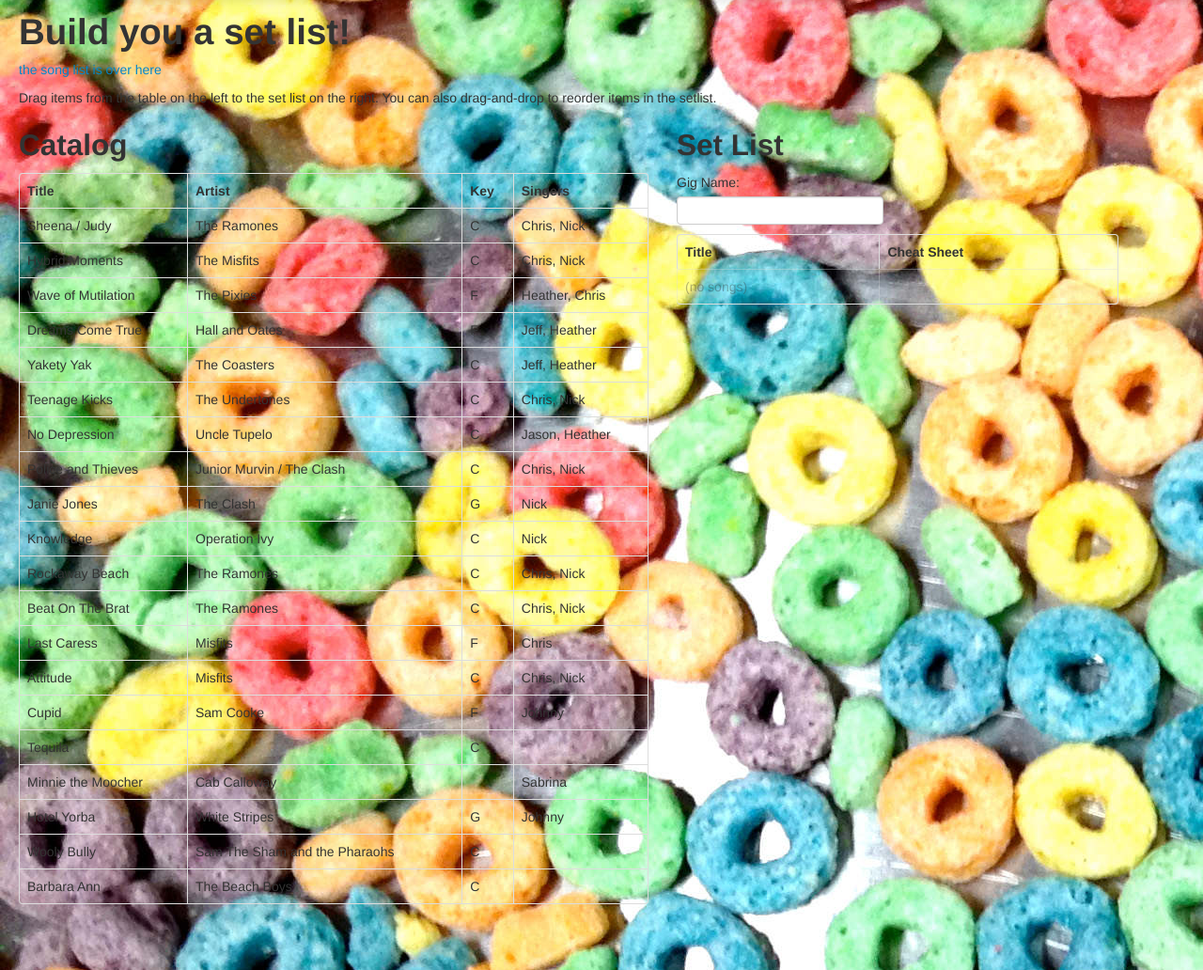
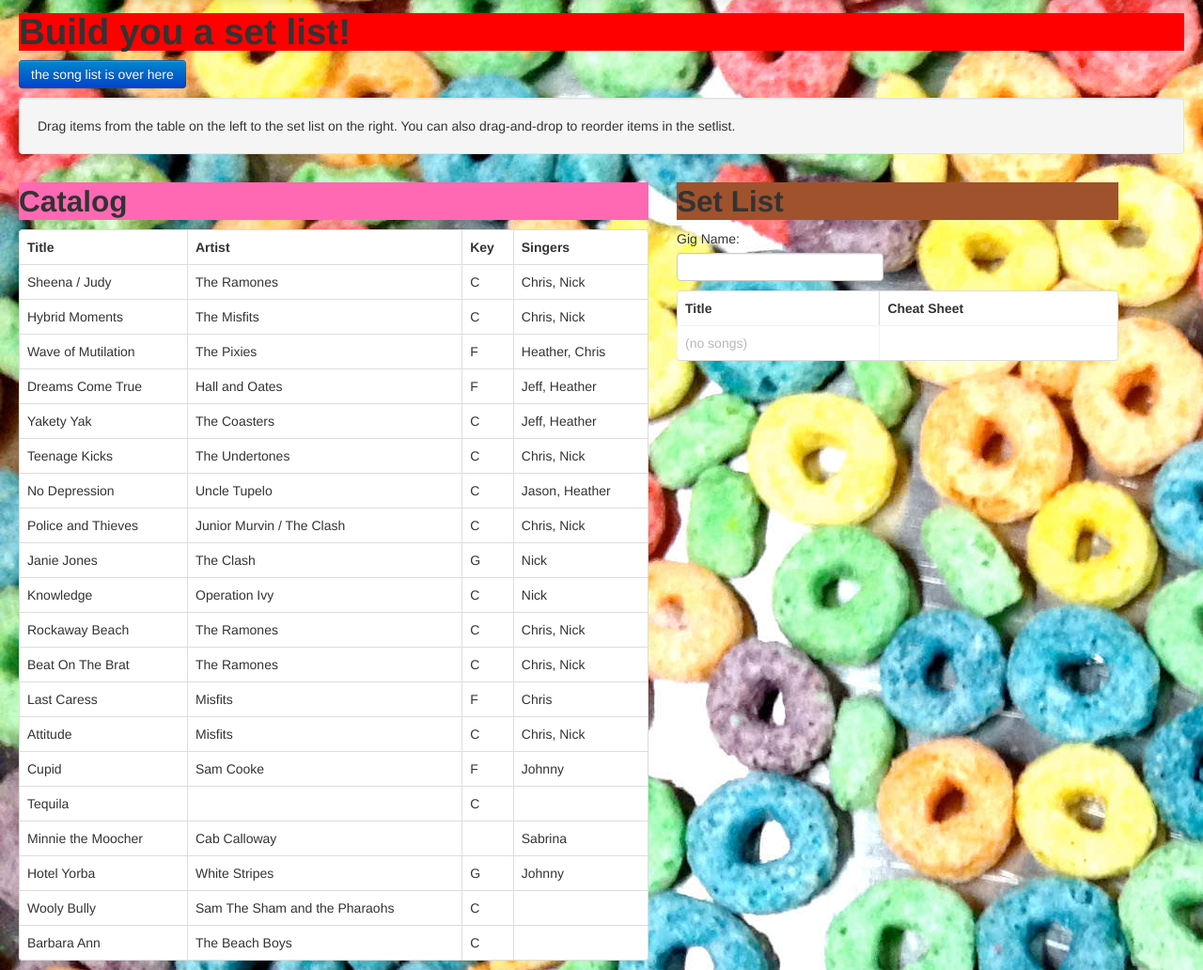
Before and after one commit to chrispitzer/toucan-sam, a Django app: template toucansam/toucansam/templates/set_list.html in a window 1280 px wide. Shown: the part 51-1083 px from the top of the page at 94% size. Run offline with Django 3.2, Linux system fonts and the light colour scheme; the template is opened without the code that fills it: values that come from a table or form of the project are taken from there, others are empty; data comes from the database, SQL or seed files in the repository; parts of the project's set-up code (start-up, migrations or seed data) failed here and were passed over; some libraries are stand-ins or nearby versions.

Commit message:
make stuff more pretty

```diff
--- a/toucansam/core/admin.py
+++ b/toucansam/core/admin.py
@@ -2,7 +2,7 @@ from django.contrib import admin
 
 from django.contrib.sites.models import Site
 from django.contrib.auth.models import Group
-from .models import Song
+from .models import Song, SetList, Gig
 
 
 # show useful stuff...
@@ -14,6 +14,8 @@ class SongAdmin(admin.ModelAdmin):
             "all": ("css/custom_admin.css",)
         }
 admin.site.register(Song, SongAdmin)
+admin.site.register(SetList)
+admin.site.register(Gig)
 
 # hide useless stuff...
 admin.site.unregister(Group)
--- a/toucansam/core/models.py
+++ b/toucansam/core/models.py
@@ -19,6 +19,9 @@ class Gig(models.Model):
     name = models.CharField(max_length=255)
     date = models.DateTimeField(null=True)
 
+    def __unicode__(self):
+        return self.name or "undefined"
+
 
 class SetItem(models.Model):
     song = models.ForeignKey(Song)
@@ -33,3 +36,6 @@ class SetList(models.Model):
     @property
     def name(self):
         return self.gig.name
+
+    def __unicode__(self):
+        return self.name or "undefined"
--- a/toucansam/lib/context_processors.py
+++ b/toucansam/lib/context_processors.py
@@ -1,8 +1,7 @@
 from django.conf import settings
 
 CONTEXT_DICT = dict(
-        LOGIN_URL=settings.LOGIN_URL,
-        REQUIREJS_CONFIGS=settings.REQUIREJS_CONFIGS,
+        CSS_COLORS=['gold', 'Fuchsia', 'hotpink', 'lime', 'orangered', 'red', 'sienna', 'darkorchid']
 )
 
 def config(request):
--- a/toucansam/toucansam/templates/set_list.html
+++ b/toucansam/toucansam/templates/set_list.html
@@ -10,6 +10,9 @@
 
 {% block extra_css %}
 <style type="text/css" media="screen">
+    table {
+        background-color: white;
+    }
     table#song_list {
         margin-bottom: 10px;
     }
@@ -109,13 +112,13 @@
 
 
 {% block content %}
-<h1>Build you a set list!</h1>
-<p><a href="{% url song_list %}">the song list is over here</a></p>
-<p>Drag items from the table on the left to the set list on the right. You can also drag-and-drop to reorder items in the setlist.</p>
+<h1 style="background-color: {{ CSS_COLORS|random }}">Build you a set list!</h1>
+<p><a href="{% url song_list %}" class="btn btn-primary">the song list is over here</a></p>
+<p class="well">Drag items from the table on the left to the set list on the right. You can also drag-and-drop to reorder items in the setlist.</p>
 
 <div class="row">
     <div class="span7">
-        <h2>Catalog</h2>
+        <h2 style="background-color: {{ CSS_COLORS|random }}">Catalog</h2>
         <table id="song_list" class="table table-bordered">
             <thead>
                 <tr>
@@ -147,7 +150,7 @@
         </table>
     </div>
     <div class="span5">
-        <h2>Set List</h2>
+        <h2 style="background-color: {{ CSS_COLORS|random }}">Set List</h2>
         <form id="save_set_list" action="" method="post">
             {% if gig %}
                 <h2>{{ gig.name }}</h2>
--- a/toucansam/toucansam/templates/song_list.html
+++ b/toucansam/toucansam/templates/song_list.html
@@ -39,7 +39,7 @@
 {% block content %}
 
     <h1>EVERY TOUCAN SAM SONG EVER!!!</h1>
-    <p><a href="{% url set_list_list %}">set list builder over here</a></p>
+    <p><a href="{% url set_list_list %}" class="btn btn-primary">set list builder over here</a></p>
     <table id="song_list" class="table">
         <thead>
             <tr>
```
Also changed, not shown: toucansam/toucansam/settings.py (+12 -0 lines).
